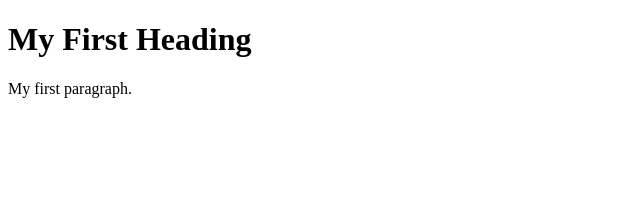
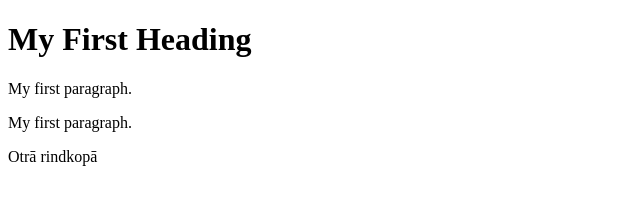
Before and after one commit to Xbrenda/my-first-webpage, a plain HTML site: page index.html in a window 1280 px wide. Shown: the whole page, without its empty margins (0-640 px from the left). Drawn offline with Linux system fonts and the light colour scheme.

Commit message:
added new

```diff
--- a/index.html
+++ b/index.html
@@ -5,5 +5,8 @@
 <h1>My First Heading</h1>
 <p>My first paragraph.</p>
 
+<p>My first paragraph.</p>
+<p>Otrā rindkopā</p>
+
 </body>
 </html>
```
